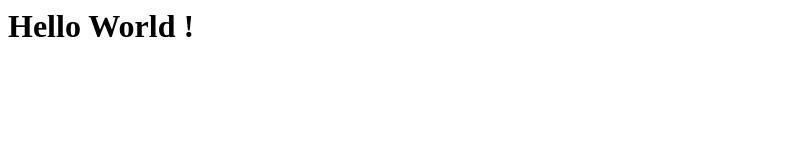
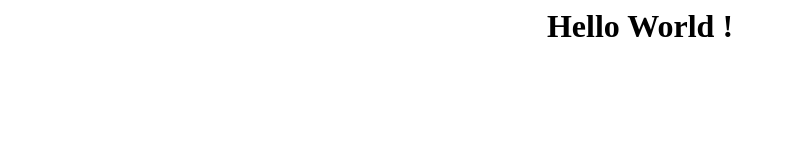
Before and after one commit to Cursornut/primary, a plain HTML site: page index.html in a window 1280 px wide. Shown: the whole page, without its empty margins (0-786 px from the left). Drawn offline with Linux system fonts and the light colour scheme.

Commit message:
Update index.html

```diff
--- a/index.html
+++ b/index.html
@@ -1 +1 @@
-<h1>Hello World !</h1>
+<center><h1 color=#1e90ff>Hello World !</h1></center>
```
